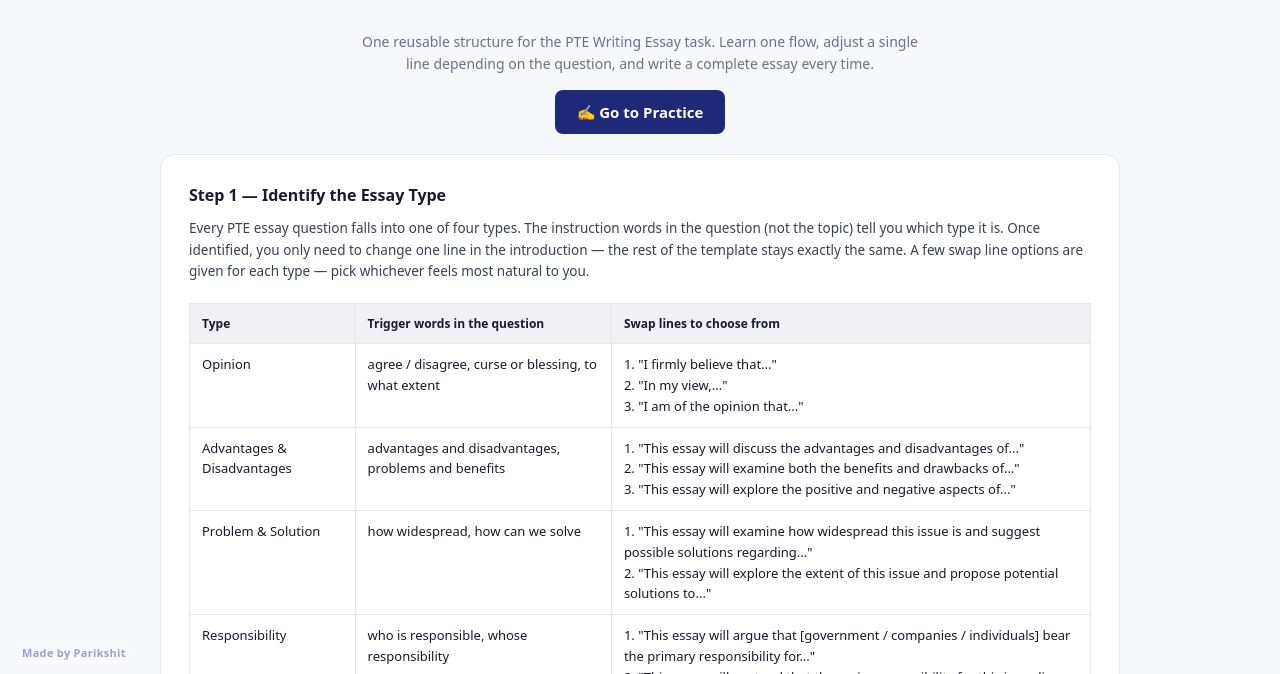
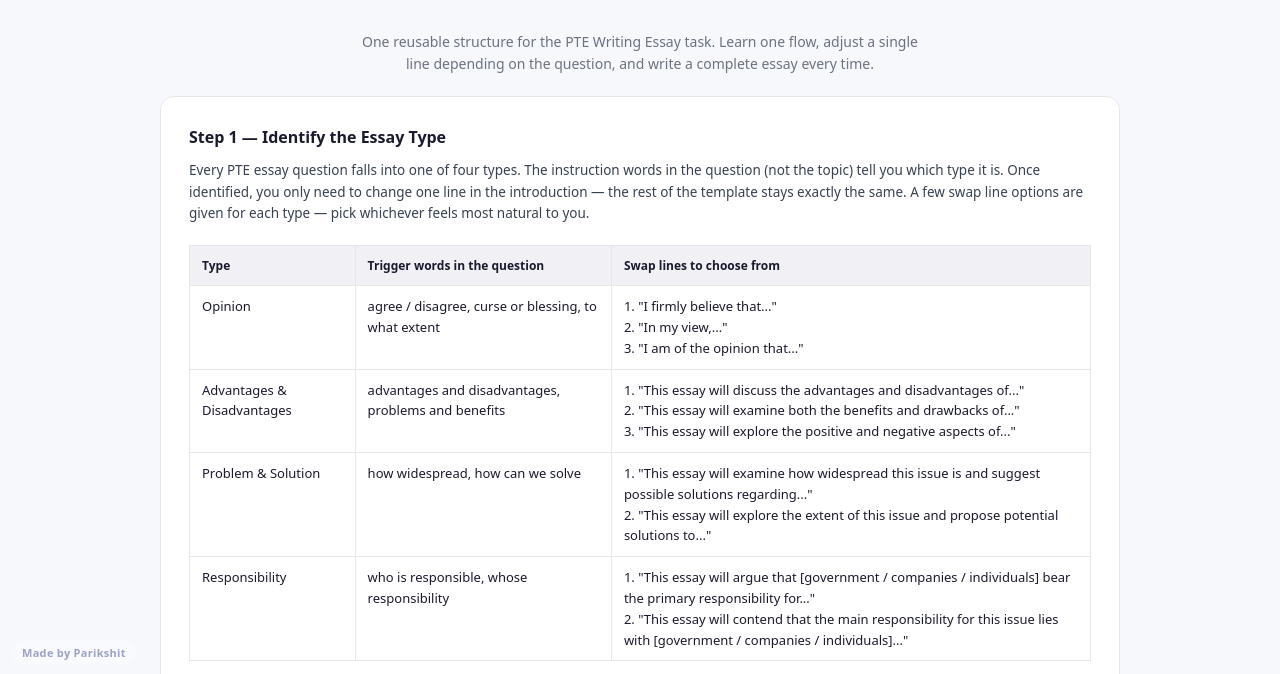
Before and after one commit to parikshitdhital/ptetoolkit, a website: page essay-guide.html in a window 1280 px wide. Shown: the part 124-798 px from the top of the page. Drawn offline with Linux system fonts and the light colour scheme.

Commit message:
Add files via upload

```diff
--- a/essay-guide.html
+++ b/essay-guide.html
@@ -21,7 +21,6 @@
 <main>
   <div class="hero" style="margin-bottom:20px">
     <p>One reusable structure for the PTE Writing Essay task. Learn one flow, adjust a single line depending on the question, and write a complete essay every time.</p>
-    <p style="margin-top:14px"><a href="practice.html" style="display:inline-block;background:#1e2a78;color:#fff;padding:10px 22px;border-radius:8px;font-weight:600;font-size:15px">✍️ Go to Practice</a></p>
   </div>
 
   <div class="guide-content">
```
